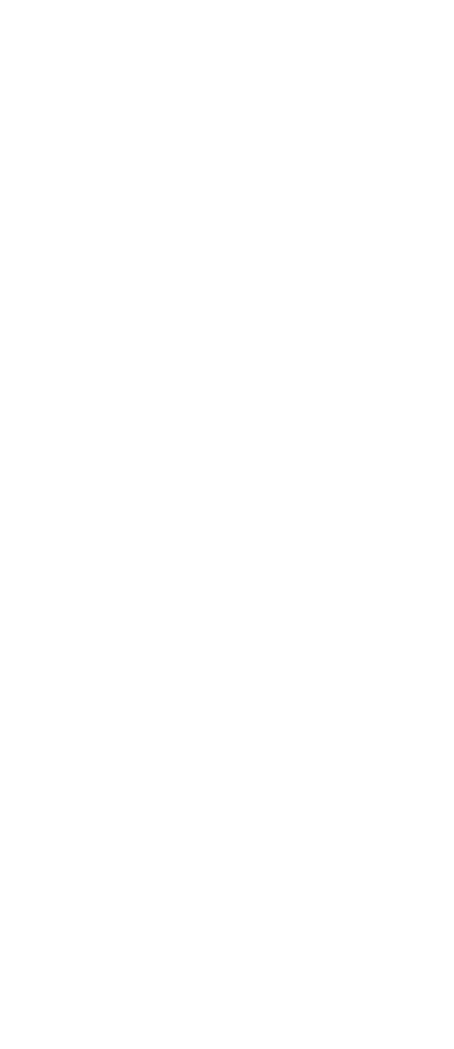
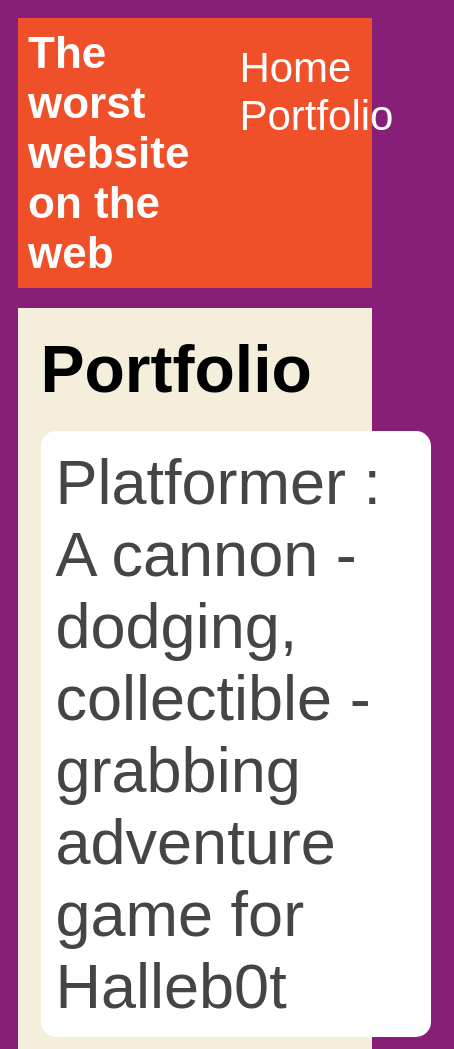
Before and after one commit to Balckel/Balckel.github.io, a plain HTML site: page portfolio.html in a window 390 px wide. Shown: the top 1049 px of the page, 454 px wide, since content can reach past the window. Before the commit the page ends 844 px from the top, so only its background shows below. Drawn offline with Linux system fonts and the light colour scheme.

Commit message:
add portfolio.html file

```diff
--- a/portfolio.html
+++ b/portfolio.html
@@ -0,0 +1,33 @@
+<!DOCTYPE HTML>
+<html>
+    <head>
+        <title>The worst website on the web</title>
+        <link rel="stylesheet" href="style.css">
+    </head>
+
+    <body>
+      <div id="all-contents">
+<nav>
+    <h1>The worst website on the web</h1>
+    <ul id="nav-ul">
+        <li class="nav-li">
+            <a class="nav-a" href="index.html">Home</a>
+        </li>
+        <li class="nav-li">
+            <a class="nav-a" href="portfolio.html">Portfolio</a>
+        </li>
+    </ul>
+</nav>
+<main>
+    <div class="content">
+        <h1>Portfolio</h1>
+        <ul id="portfolio">
+            <li><a href="projects/platformer/">Platformer : A cannon - dodging, collectible - grabbing adventure game for Halleb0t</a></li>
+            <li><a href="projects/bouncing-box/">Bouncing Box : A project that gives you a taste of game development on the web </a></li>
+            <li><a href="projects/circularity/">Circularity : A motion poem using random number generation and velocity applied to circle shapes...</a></li>
+        </ul>
+    </div>
+</main>
+      </div>
+    </body>
+</html>
--- a/style.css
+++ b/style.css
@@ -1,5 +1,5 @@
 body {
-    background: rgb(6, 28, 124);
+    background: rgb(135, 30, 120);
     color: rgb(0, 0, 0);
     padding: 10px;
     font-family: arial;
@@ -61,3 +61,75 @@
 h2, h3 {
     margin: 0px;
 }
+.content h1 {
+    color: black;
+}
+
+#portfolio {
+    list-style-type: none;
+    padding-left: 0;
+}
+
+#portfolio li {
+    background: #fff;
+    padding: 10px;
+    border-radius: 10px;
+    margin-bottom: 10px;
+}
+
+#portfolio li:hover {
+    background: #eee;
+}
+
+#portfolio a {
+    text-decoration: none;
+    color: #454545;
+}
+@media screen and (min-width: 120px) and (max-width: 1080px) {
+    main {
+      height: 100ch;
+      zoom: 1.5;
+      display: grid;
+    }
+
+    h1 {
+      font-size: 44px;
+    }
+
+    h2 {
+      font-size: 42px;
+    }
+
+    h3 {
+      font-size: 36px;
+    }
+
+    #all-contents {
+      height: 100ch;
+      margin: none;
+    }
+
+    a {
+      font-size: 42px;
+    }
+
+    .sidebar {
+      margin-right: 0px;
+      justify-content: center;
+      align-items: center;
+    }
+
+    .sidebar-img {
+      width: 100%;
+    }
+
+    p,
+    li {
+      font-size: 24px;
+    }
+
+    .content {
+      align-content: center;
+      justify-content: center;
+    }
+}
```
